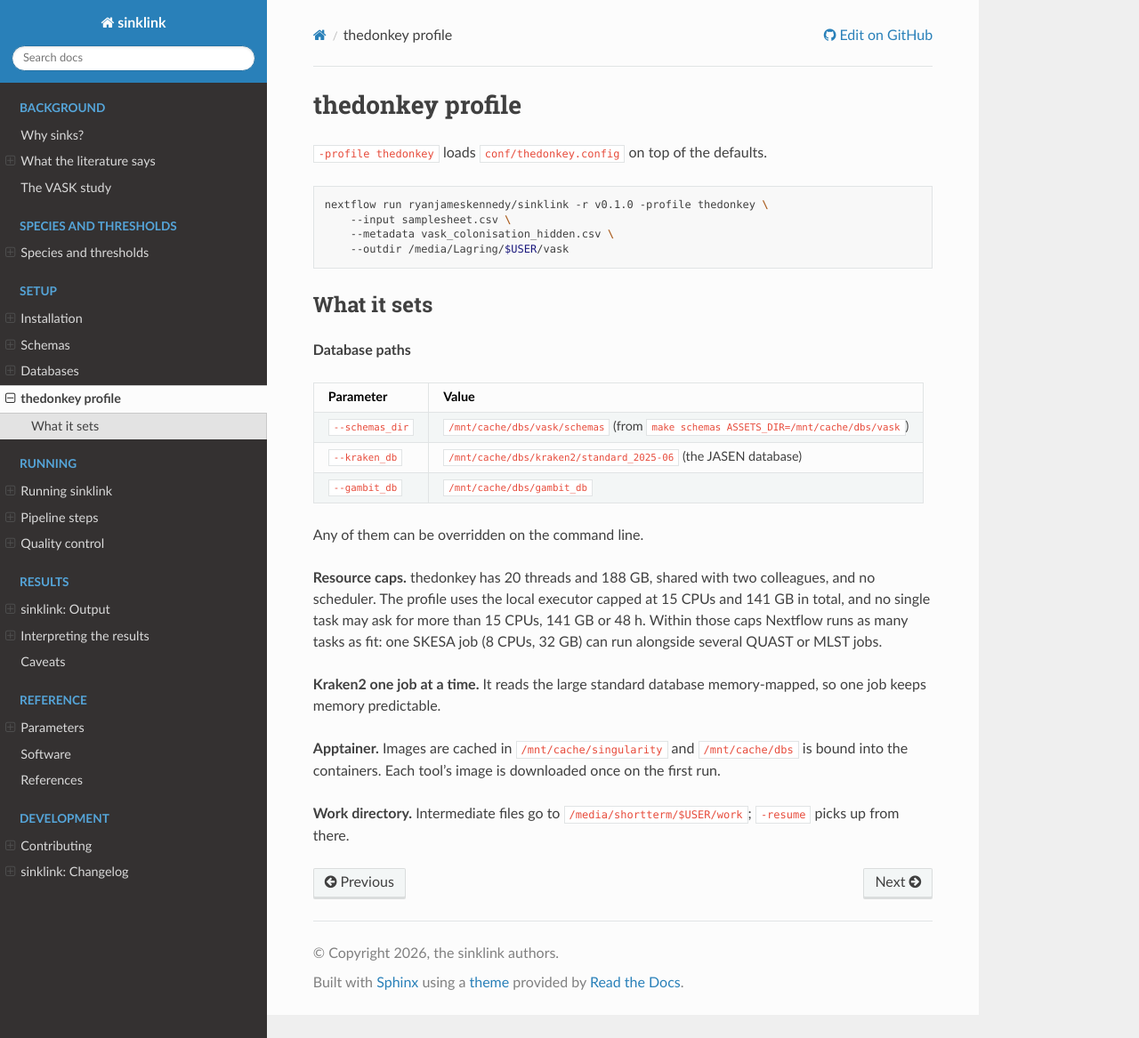
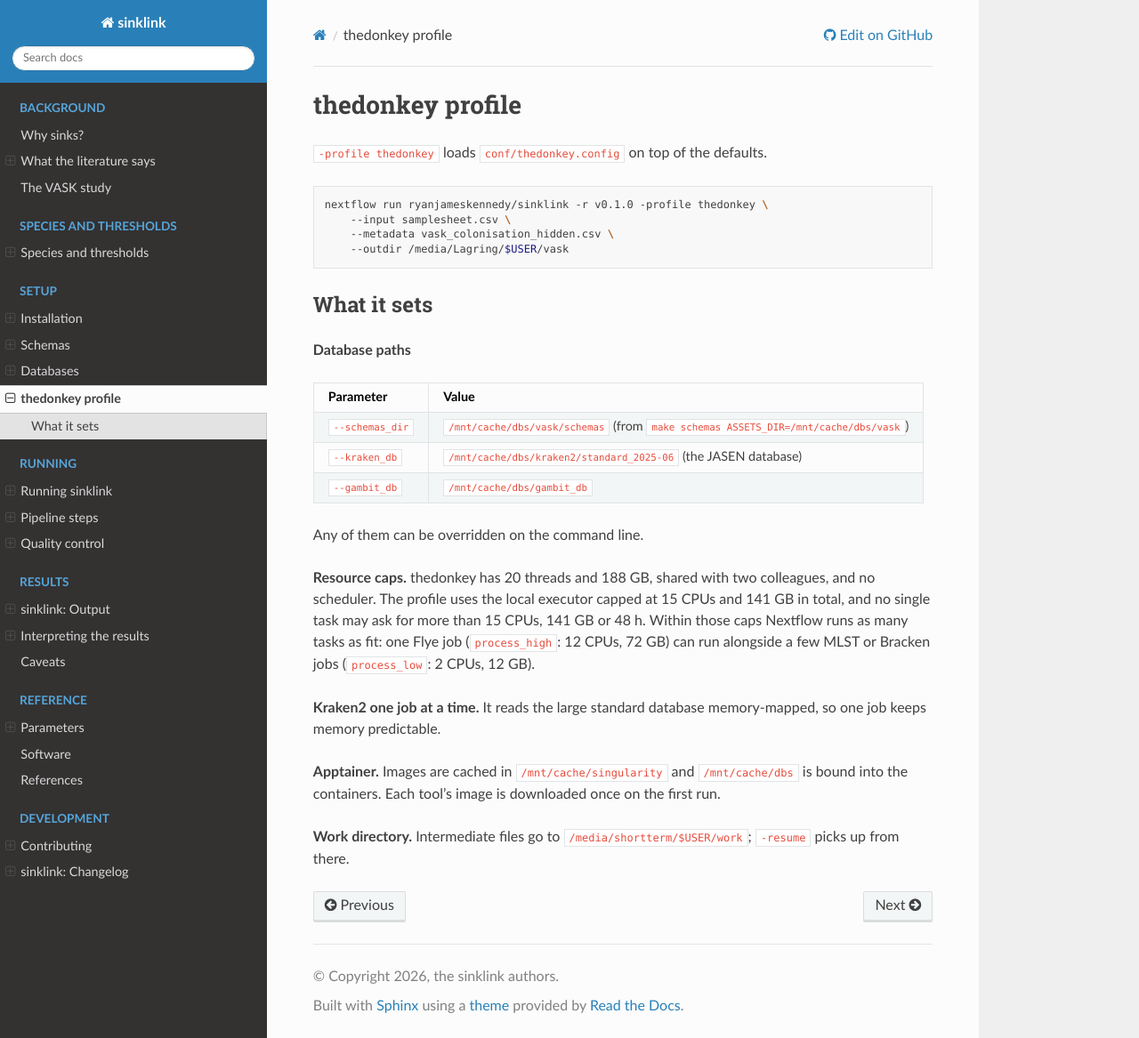
Before and after one commit to ryanjameskennedy/sinklink, a Sphinx documentation site: the page built from docs/setup/thedonkey.md, in a window 1280 px wide and 1167 px high. Shown: the whole window at 89% size. Built offline with Sphinx 7.4.7 and the Read the Docs theme 3.1.0, drawn with Linux system fonts in a browser that asks for light colours.

```diff
--- a/docs/setup/thedonkey.md
+++ b/docs/setup/thedonkey.md
@@ -26,8 +26,9 @@ Any of them can be overridden on the command line.
 **Resource caps.** thedonkey has 20 threads and 188 GB, shared with two
 colleagues, and no scheduler. The profile uses the local executor capped at 15
 CPUs and 141 GB in total, and no single task may ask for more than 15 CPUs,
-141 GB or 48 h. Within those caps Nextflow runs as many tasks as fit: one SKESA
-job (8 CPUs, 32 GB) can run alongside several QUAST or MLST jobs.
+141 GB or 48 h. Within those caps Nextflow runs as many tasks as fit: one Flye
+job (`process_high`: 12 CPUs, 72 GB) can run alongside a few MLST or
+Bracken jobs (`process_low`: 2 CPUs, 12 GB).
 
 **Kraken2 one job at a time.** It reads the large standard database
 memory-mapped, so one job keeps memory predictable.
```
Also changed, not shown: 1 other file.
